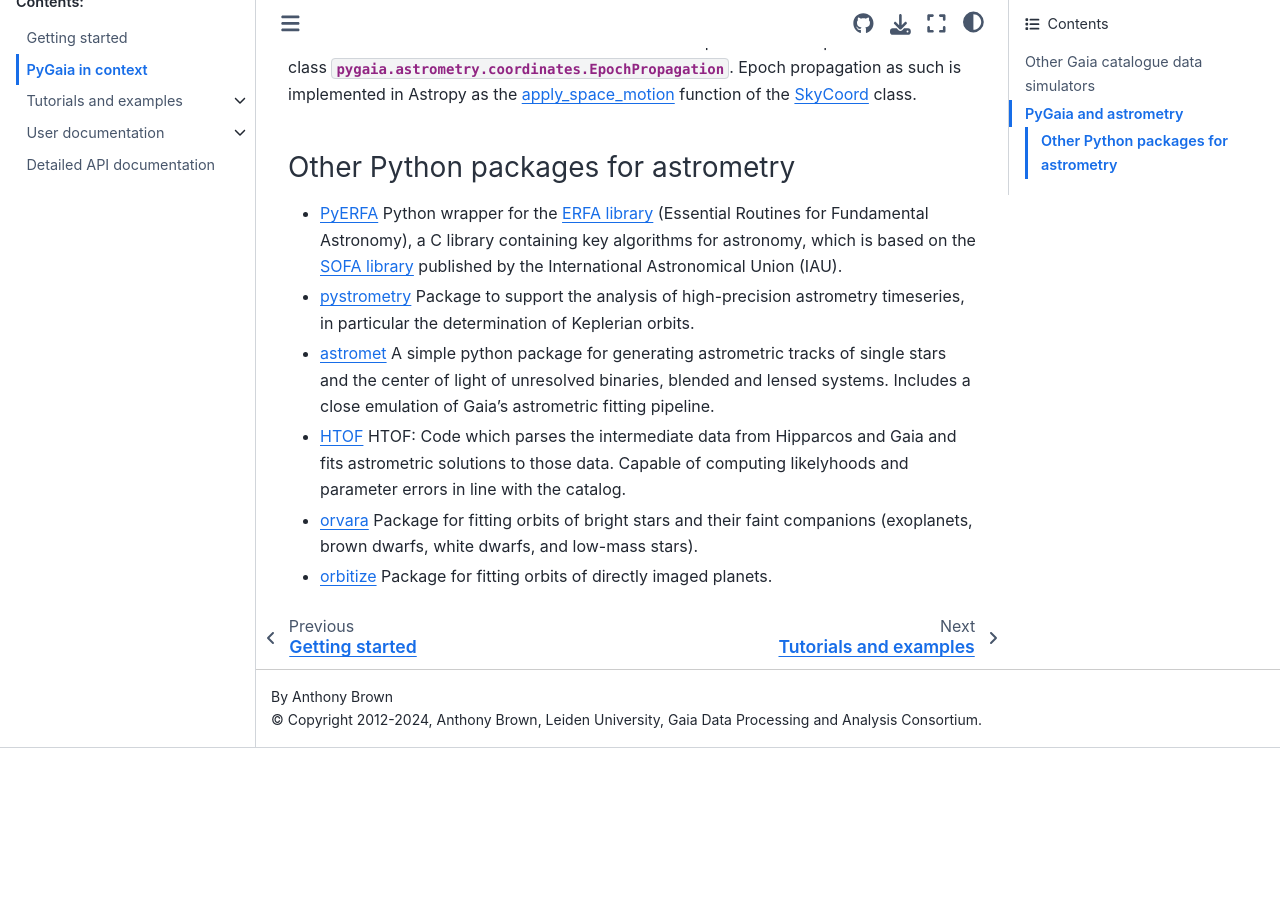
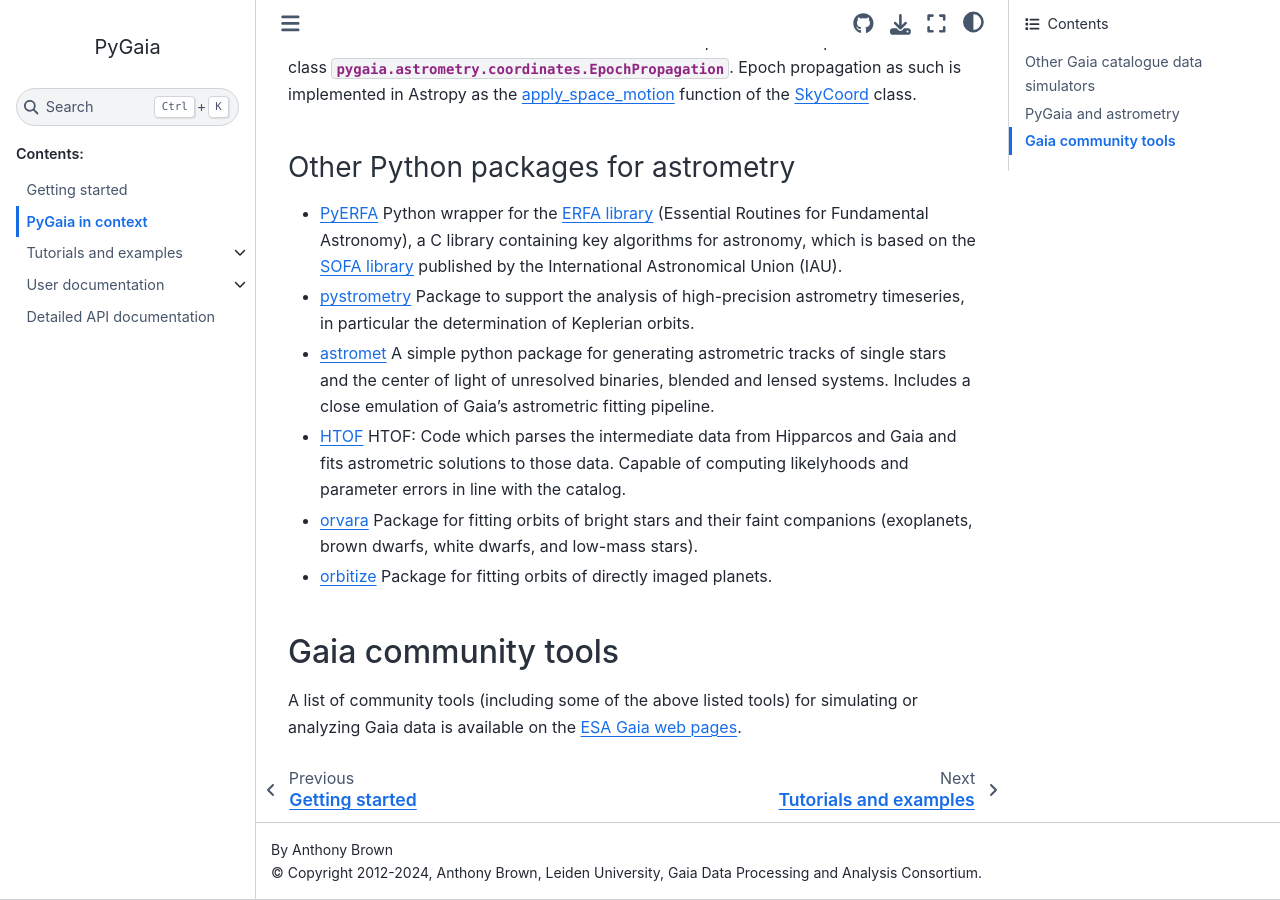
Before and after one commit to agabrown/PyGaia, a Sphinx documentation site: the page built from docs/source/context/index.rst, in a window 1280 px wide and 900 px high, scrolled down 681 px. Built offline with Sphinx 7.4.7 and the Sphinx Book theme 1.1.4, drawn with Linux system fonts in a browser that asks for light colours; pages that are not in the unit, such as notebooks, are missing from menus; before the commit the page ends 1429 px from its top, so only the background shows below that.

Commit message:
Link to community tools

```diff
--- a/docs/source/context/index.rst
+++ b/docs/source/context/index.rst
@@ -12,12 +12,9 @@
 PyGaia and astrometry
 =====================
 
-PyGaia is primarily intended as a Python implementation of the `Gaia science performance
-predictions <http://www.cosmos.esa.int/web/gaia/science-performance>`_ but does contain
-some general tools for working with astrometric data. Such tools can also be found in
-Astropy. It is in fact highly recommended to use the `Astropy
-<https://www.astropy.org/>`_ facilities for handling astrometric data, including
-transformations from (Cartesian) phase space coordinates to astrometric observables and
+PyGaia is primarily intended as a Python implementation of the `Gaia science performance predictions <http://www.cosmos.esa.int/web/gaia/science-performance>`_ but does contain
+some general tools for working with astrometric data. Such tools can also be found in Astropy. It is in fact highly recommended to use the `Astropy
+<https://www.astropy.org/>`_ facilities for handling astrometric data, including transformations from (Cartesian) phase space coordinates to astrometric observables and
 vice versa. See the `astropy.coordinates <https://docs.astropy.org/en/stable/coordinates/index.html>`_ package. Compared to the :py:mod:`pygaia.astrometry` package this gives you more functionality, the use of units, and much better, and much better maintained, code.
 
 The only functionality not (yet) provided in Astropy is the propagation of the
@@ -37,3 +34,8 @@
 * `HTOF <https://github.com/gmbrandt/HTOF>`_ HTOF: Code which parses the intermediate data from Hipparcos and Gaia and fits astrometric solutions to those data. Capable of computing likelyhoods and parameter errors in line with the catalog.
 * `orvara <https://github.com/t-brandt/orvara>`_ Package for fitting orbits of bright stars and their faint companions (exoplanets, brown dwarfs, white dwarfs, and low-mass stars).
 * `orbitize <https://orbitize.readthedocs.io/en/latest/>`_ Package for fitting orbits of directly imaged planets.
+
+Gaia community tools
+====================
+
+A list of community tools (including some of the above listed tools) for simulating or analyzing Gaia data is available on the `ESA Gaia web pages <https://www.cosmos.esa.int/web/gaia/community-tools>`_.
```
